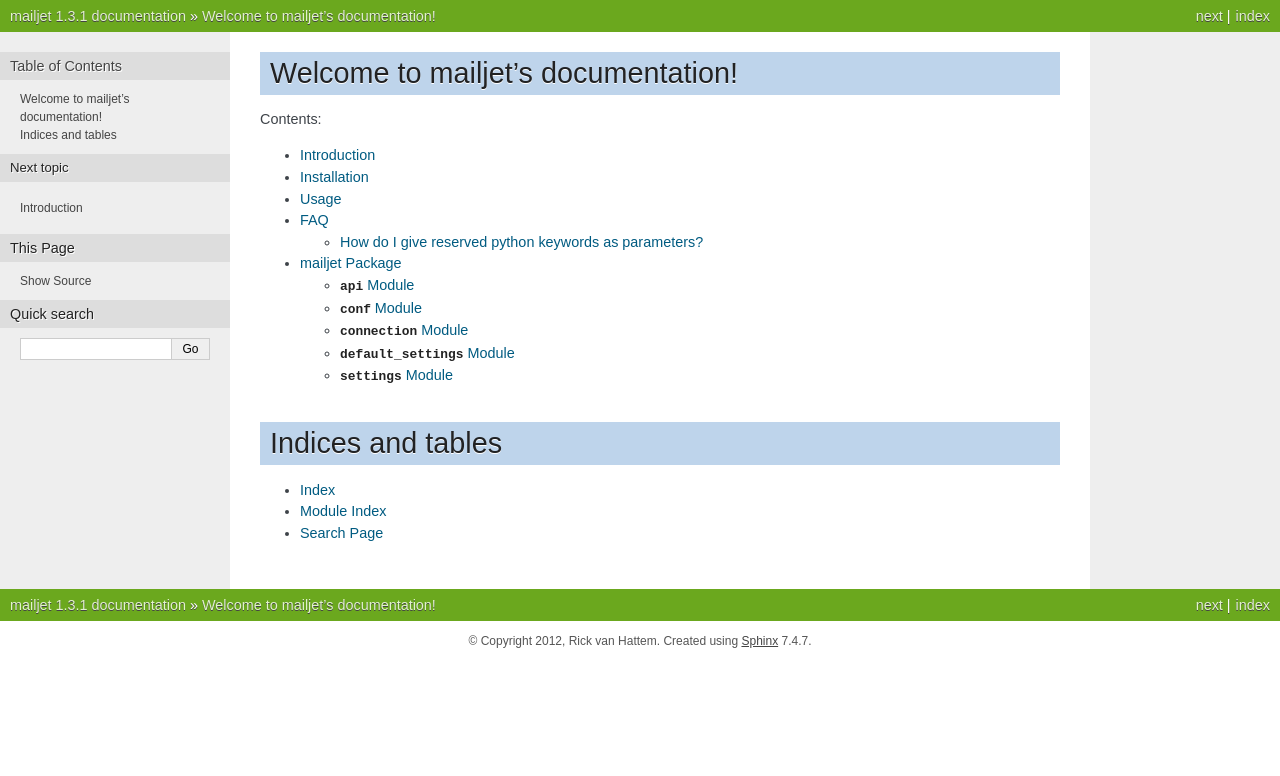
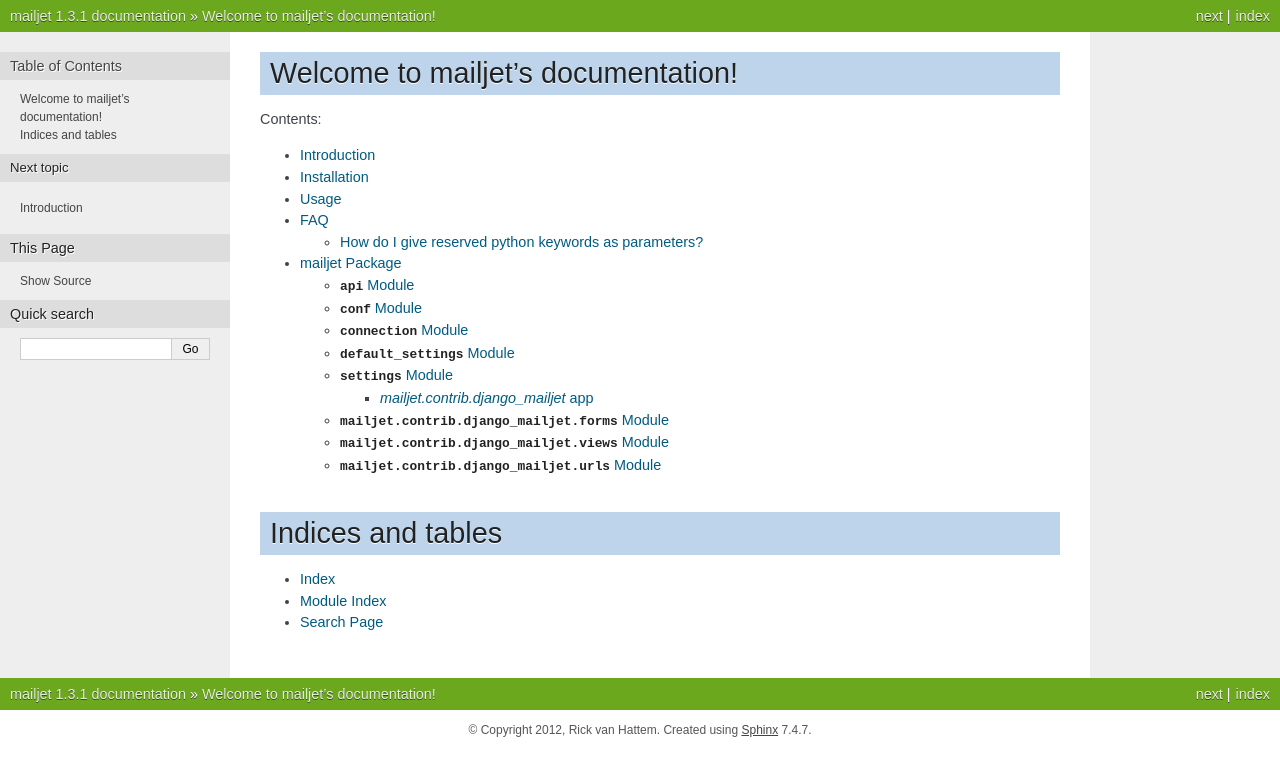
Before and after one commit to wolph/mailjet, a Sphinx documentation site: the page built from docs/index.rst, in a window 1280 px wide. Shown: the top 776 px of the page. Built offline with Sphinx 7.4.7, drawn with Linux system fonts in a browser that asks for light colours.

Commit message:
Added django_mailjet API docs

```diff
--- a/docs/conf.py
+++ b/docs/conf.py
@@ -12,6 +12,9 @@
 # serve to show the default.
 
 import sys, os
+
+from django.conf import settings
+settings.configure()
 
 # If extensions (or modules to document with autodoc) are in another directory,
 # add these directories to sys.path here. If the directory is relative to the
--- a/docs/mailjet.rst
+++ b/docs/mailjet.rst
@@ -40,3 +40,30 @@ mailjet Package
     :members:
     :undoc-members:
     :show-inheritance:
+
+`mailjet.contrib.django_mailjet` app
+~~~~~~~~~~~~~~~~~~~~~~~~~~~~~~~~~~~~
+
+:mod:`mailjet.contrib.django_mailjet.forms` Module
+--------------------------------------------------
+
+.. automodule:: mailjet.contrib.django_mailjet.forms
+    :members:
+    :undoc-members:
+    :show-inheritance:
+
+:mod:`mailjet.contrib.django_mailjet.views` Module
+--------------------------------------------------
+
+.. automodule:: mailjet.contrib.django_mailjet.views
+    :members:
+    :undoc-members:
+    :show-inheritance:
+
+:mod:`mailjet.contrib.django_mailjet.urls` Module
+--------------------------------------------------
+
+.. automodule:: mailjet.contrib.django_mailjet.urls
+    :members:
+    :undoc-members:
+    :show-inheritance:
```
